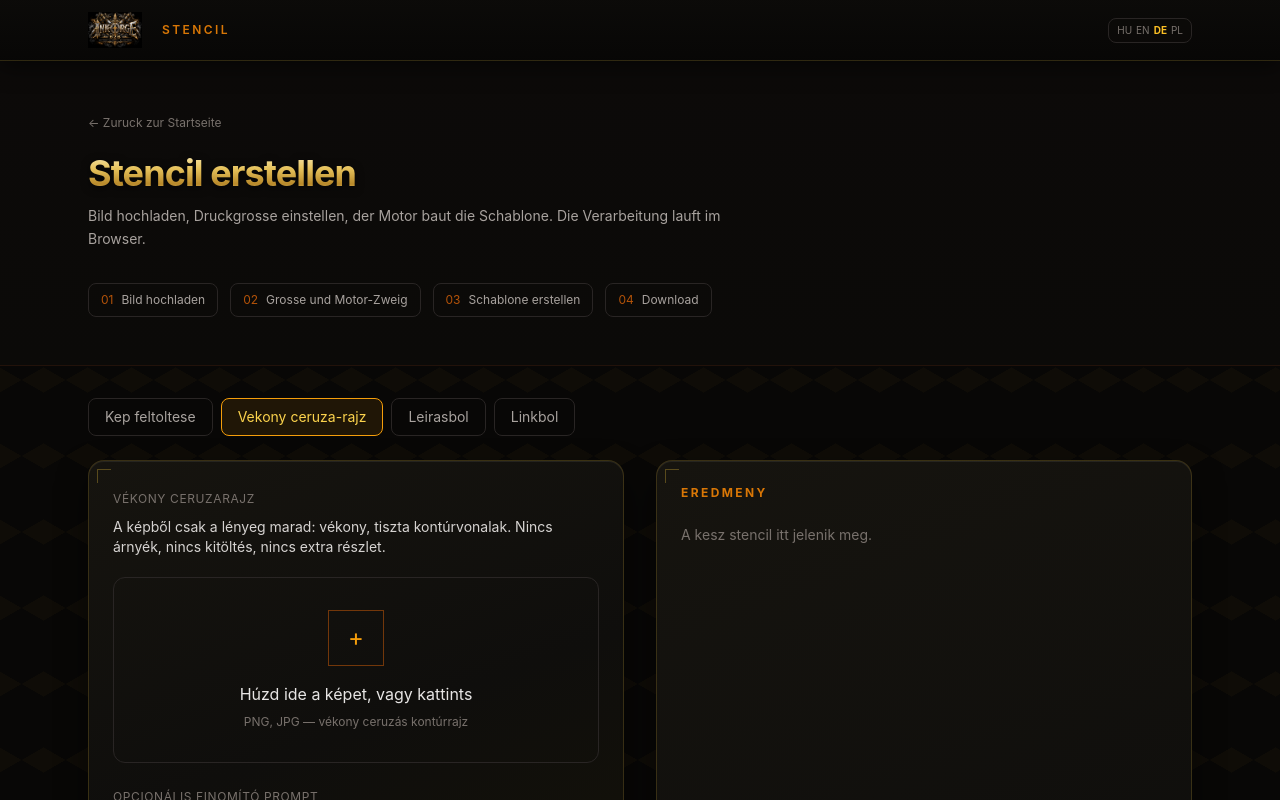
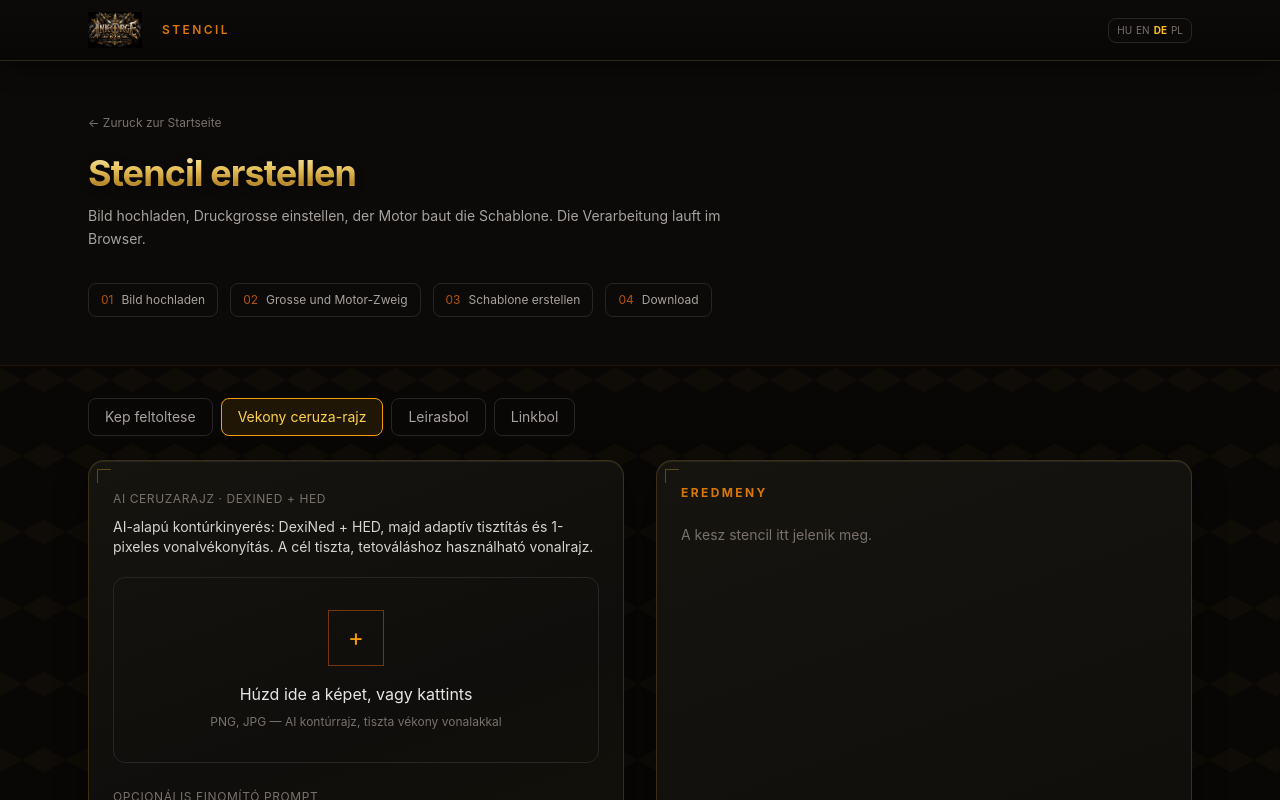
Before and after one commit to inkforgehungary-ux/inkforge, a Next.js app: page /de/stencil in a window 1280 px wide. Both pictures are taken after a click on the button "Vekony ceruza-rajz". Shown: the top 800 px of the page. Built offline with nearby package versions, Linux system fonts and the light colour scheme.

Commit message:
ui: expose professional DexiNed HED drawing pipeline

```diff
--- a/components/StencilTool.js
+++ b/components/StencilTool.js
@@ -158,12 +158,20 @@ export default function StencilTool({ lang }) {
       generatedUrl: null,
       report: null,
       print: null,
+      report: {
+        branchUsed: extra && extra.model ? extra.model : 'DexiNed + HED',
+        bridges: 0,
+        islands: Number(extra && extra.islands || 0),
+        coverage: Number(extra && extra.coverage || 0),
+        quality: extra && extra.quality ? extra.quality : 'hasznalhato',
+        verdictText: extra && extra.verdictText ? extra.verdictText : 'AI kontúrrajz elkészült.'
+      },
       gpu: {
         ms: Number(extra && extra.gpuMs || 0),
         engine: extra && extra.engine ? extra.engine : 'InkForge RunPod'
       },
-      gpuCoverage: null,
-      prompt: 'Kép → vékony vonalas rajz',
+      gpuCoverage: Number(extra && extra.coverage || 0),
+      prompt: 'Kép → DexiNed + HED professzionális kontúrrajz',
       isStencil: false,
       drawing: true
     });
@@ -600,9 +608,9 @@ export default function StencilTool({ lang }) {
           {tab === 'drawing' && (
             <div className="card3d p-6">
               <div className="mb-5">
-                <span className="text-xs uppercase tracking-wider text-stone-500">Vékony ceruzarajz</span>
+                <span className="text-xs uppercase tracking-wider text-stone-500">AI ceruzarajz · DexiNed + HED</span>
                 <p className="mt-2 text-sm text-stone-300">
-                  A képből csak a lényeg marad: vékony, tiszta kontúrvonalak. Nincs árnyék, nincs kitöltés, nincs extra részlet.
+                  AI-alapú kontúrkinyerés: DexiNed + HED, majd adaptív tisztítás és 1-pixeles vonalvékonyítás. A cél tiszta, tetováláshoz használható vonalrajz.
                 </p>
               </div>
               <div onDragOver={function (e) { e.preventDefault(); setDrag(true); }}
@@ -619,7 +627,7 @@ export default function StencilTool({ lang }) {
                   <>
                     <div className="mx-auto mb-4 flex h-14 w-14 items-center justify-center border border-amber-700/60 text-2xl text-amber-500">+</div>
                     <p className="text-stone-200">Húzd ide a képet, vagy kattints</p>
-                    <p className="mt-2 text-xs text-stone-500">PNG, JPG — vékony ceruzás kontúrrajz</p>
+                    <p className="mt-2 text-xs text-stone-500">PNG, JPG — AI kontúrrajz, tiszta vékony vonalakkal</p>
                   </>
                 )}
               </div>
```
